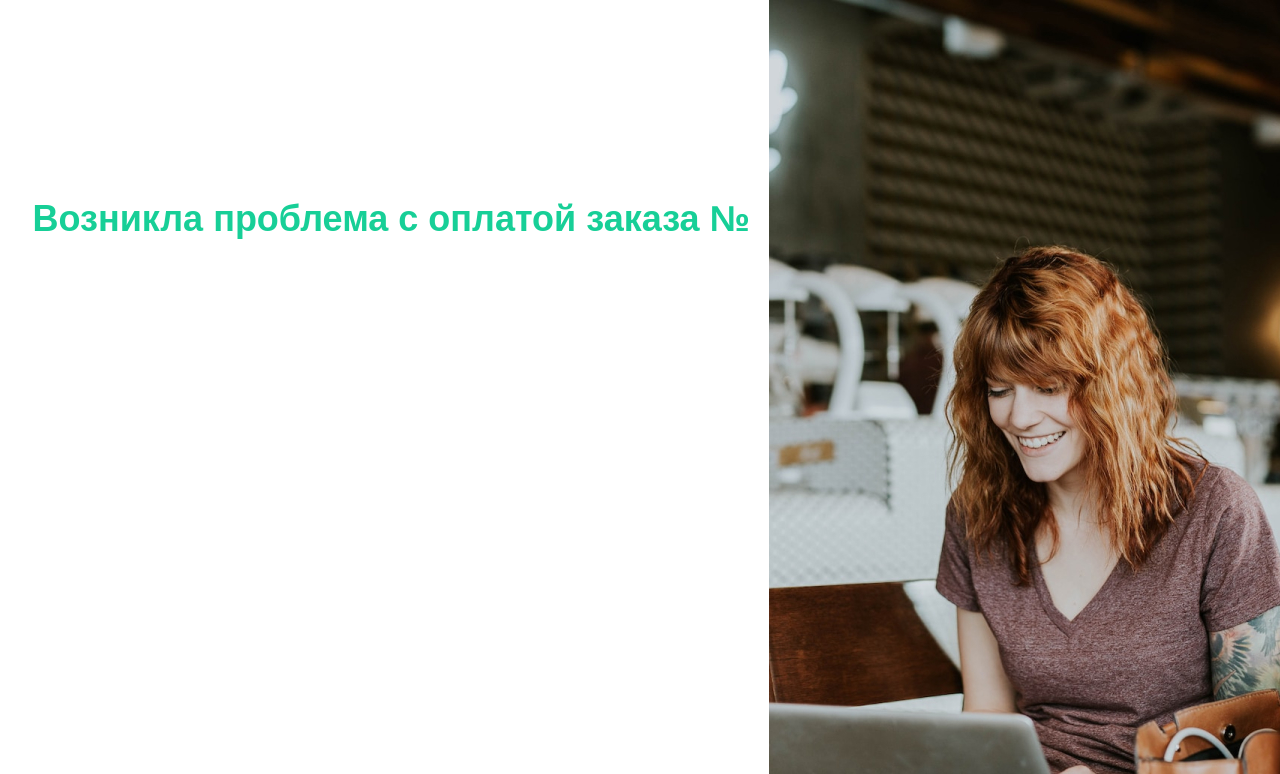
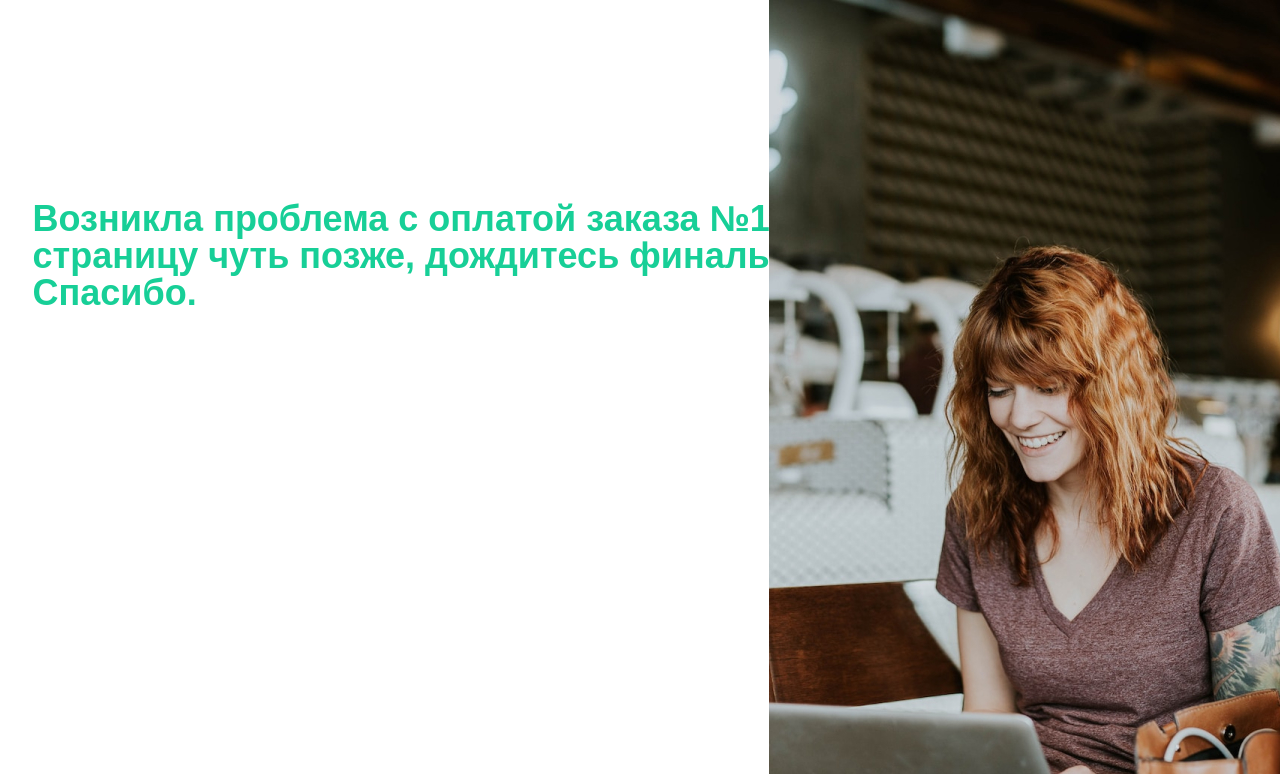
Before and after one commit to SadRus/flower-shop, a Django app: template templates/payment_result.html in a window 1280 px wide. Shown: the part 50-824 px from the top of the page. Run offline with Django 4.2, Linux system fonts and the light colour scheme; the template is opened without the code that fills it: values that come from a table or form of the project are taken from there, others are empty; tables that the repository leaves empty hold one stand-in row (values such as "Sample post"); parts of the project's set-up code (start-up, migrations or seed data) failed here and were passed over; some web fonts are replaced.

Commit message:
Add logic check payment

```diff
--- a/templates/payment_result.html
+++ b/templates/payment_result.html
@@ -8,9 +8,12 @@
     <div class="singUpConsultation">
         <div class="singUpConsultation__form">
         {% if result %}
-            <div class="title">Ваш заказ №{{ order }} успешно оплачен</div>
+            <div class="title">Ваш заказ №{{ order.id }} успешно оплачен! Спасибо за заказ.</div>
         {% else %}
-            <div class="title">Возникла проблема с оплатой заказа №{{ order.id }}</div>
+            <div class="title">
+              Возникла проблема с оплатой заказа №{{ order.id }}!
+              Пожалуйста, обновите страницу чуть позже, дождитесь финального статуса оплаты. Спасибо.
+            </div>
         {% endif %}
         </div>
     </div>
```
Also changed, not shown: shop/views.py (+15 -13 lines).
